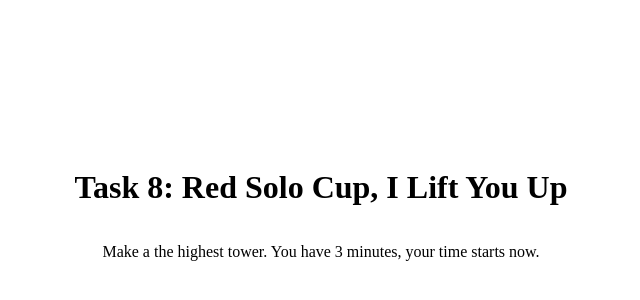
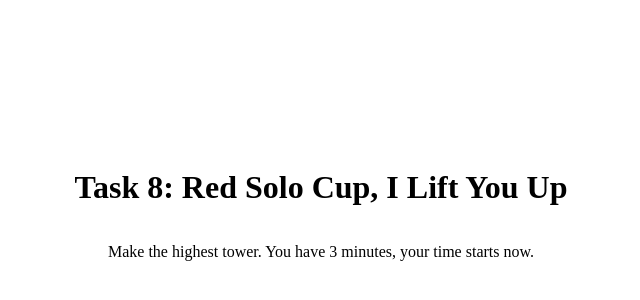
Before and after one commit to MomoTheDragon7/Straw, a plain HTML site: page newpage.html in a window 1280 px wide. Shown: the part 188-488 px from the top of the page, 319-959 px from the left. Drawn offline with Linux system fonts and the light colour scheme.

Commit message:
Update newpage.html

```diff
--- a/newpage.html
+++ b/newpage.html
@@ -15,6 +15,6 @@
 </head>
 <body>
   <h1>Task 8: Red Solo Cup, I Lift You Up</h1>
-  <p>Make a the highest tower. You have 3 minutes, your time starts now.</p>
+  <p>Make the highest tower. You have 3 minutes, your time starts now.</p>
 </body>
 </html>
```
